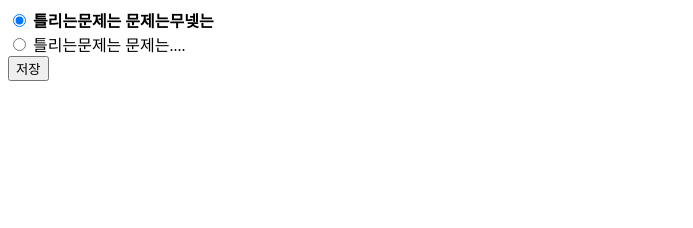
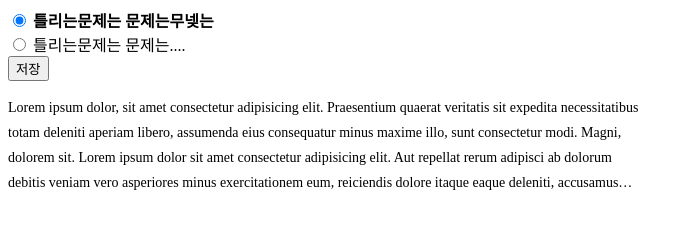
Before and after one commit to duswn113/htmlStudy, a plain HTML site: page index.html in a window 1280 px wide. Shown: the whole page, without its empty margins (0-693 px from the left). Drawn offline with Linux system fonts and the light colour scheme.

Commit message:
말줄임표 여러줄

```diff
--- a/index.html
+++ b/index.html
@@ -21,5 +21,12 @@
         </div>
         <button>저장</button>
     </form>
+
+    <div class="sns">
+        <p>Lorem ipsum dolor, sit amet consectetur adipisicing elit. Praesentium quaerat veritatis sit expedita necessitatibus totam deleniti aperiam libero, assumenda eius consequatur minus maxime illo, sunt consectetur modi. Magni, dolorem sit.
+        Lorem ipsum dolor sit amet consectetur adipisicing elit. Aut repellat rerum adipisci ab dolorum debitis veniam vero asperiores minus exercitationem eum, reiciendis dolore itaque eaque deleniti, accusamus necessitatibus sequi! Nemo?
+        Lorem ipsum, dolor sit amet consectetur adipisicing elit. Doloremque, asperiores tempore! Aperiam dolore debitis minima doloribus quasi exercitationem corrupti omnis reiciendis consequatur nam. Dignissimos, distinctio qui fugit est quidem earum. Lorem, ipsum dolor sit amet consectetur adipisicing elit. Nostrum sapiente minima fugit quia dolores nisi natus nam ad ipsum iure provident obcaecati saepe neque magni assumenda beatae quasi, facilis odio!
+        </p>
+    </div>
 </body>
 </html>
--- a/style.css
+++ b/style.css
@@ -1,3 +1,15 @@
 input[type="radio"]:checked + label {
     font-weight: bold;
 }
+
+.sns p {
+    width: 50%;
+    line-height: 25px;
+    height:95px;
+    font-size: 14px;
+    overflow: hidden;
+    text-overflow: ellipsis;
+    display: -webkit-box;
+    -webkit-line-clamp: 4;
+    -webkit-box-orient: vertical;
+}
```
Also changed, not shown: 1 other file.
